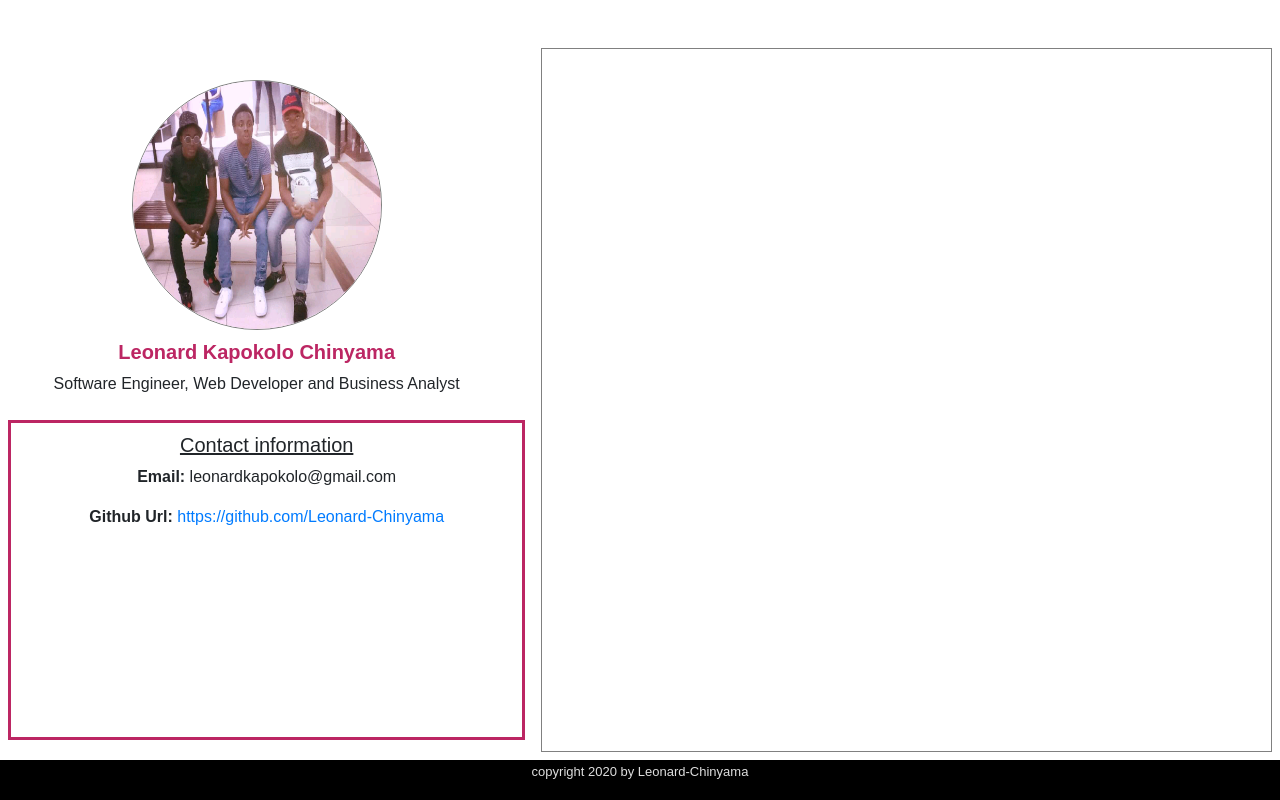
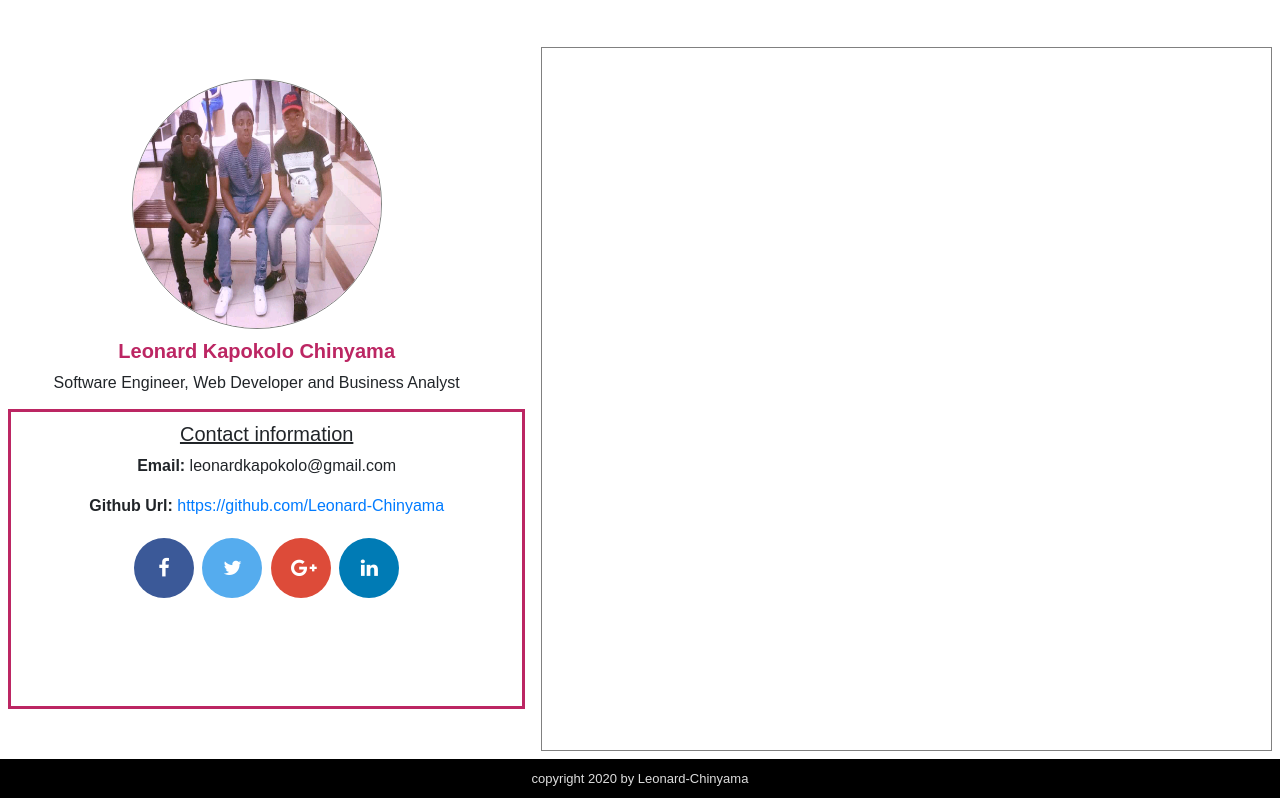
Before and after one commit to Leonard-Chinyama/myprofile, a plain HTML site: page index.html in a window 1280 px wide. Drawn offline with nearby package versions, Linux system fonts and the light colour scheme.

Commit message:
More changes

```diff
--- a/assests/css/index.css
+++ b/assests/css/index.css
@@ -1,18 +1,23 @@
 body{
  font-family: sans-serif;
- min-height: 750px;
 }
 
 header{
-  height: 5vh;
+  height: 39px;
 }
 
 footer {
-  height: 5vh;
+  height: 39px;
+  line-height: 39px;
+  text-align: center;
   background-color: black;
   color: #ddd;
   font-size: small;
   margin-bottom: 0px;
+}
+
+#footer-p {
+  vertical-align: middle;
 }
 
 .leftsection, .rightsection {
@@ -31,18 +36,19 @@ footer {
 
 
 .upperpart {
-  height: 45vh;
+  height: 350px;
   text-align: center;
   padding: 40px 20px 0 0;
 }
 
 .lowerpart {
   display: block;
-  height: 40vh;
+  height: 300px;
   border: 3px solid #BC2663;
   margin: 20px 8px 8px 8px;
   padding-top: 10px;
 }
+
 
 .centered{
   text-align: center;
@@ -72,3 +78,40 @@ footer {
 	font-weight: bold;
   color: #BC2663;
 }
+
+
+.fa {
+  padding: 20px;
+  font-size: 20px;
+  width: 60px;
+  height: 60px;
+  text-align: center;
+  text-decoration: none;
+  margin: 20px 2px;
+  border-radius: 50%;
+}
+
+.fa:hover {
+    opacity: 0.7;
+    text-decoration: none;
+}
+
+.fa-facebook {
+  background: #3B5998;
+  color: white;
+}
+
+.fa-twitter {
+  background: #55ACEE;
+  color: white;
+}
+
+.fa-google-plus {
+  background: #dd4b39;
+  color: white;
+}
+
+.fa-linkedin {
+  background: #007bb5;
+  color: white;
+}
--- a/index.html
+++ b/index.html
@@ -7,6 +7,7 @@
 
     <!-- CSS links -->
     <link rel="stylesheet" href="https://stackpath.bootstrapcdn.com/bootstrap/4.5.0/css/bootstrap.min.css" integrity="sha384-9aIt2nRpC12Uk9gS9baDl411NQApFmC26EwAOH8WgZl5MYYxFfc+NcPb1dKGj7Sk" crossorigin="anonymous">
+    <link rel="stylesheet" href="https://cdnjs.cloudflare.com/ajax/libs/font-awesome/4.7.0/css/font-awesome.min.css">
     <link rel="stylesheet" href="assests/css/index.css">
     <!-- CSS links end -->
 
@@ -40,6 +41,12 @@
                     https://github.com/Leonard-Chinyama
                   </a>
                 </div>
+                <div class="container centered">
+                  <a href="#" class="fa fa-facebook"></a>
+                  <a href="#" class="fa fa-twitter"></a>
+                  <a href="#" class="fa fa-google-plus"></a>
+                  <a href="#" class="fa fa-linkedin"></a>
+                </div>
               </div>
 
             </div>
@@ -65,9 +72,7 @@
 
 <!-- The footer may contain some social links and some copyright infor -->
   <footer class="footer no-gutters">
-    <div class="d-flex justify-content-center align-items-center" style="height: 100%;">
-      <p id="footer-p">copyright 2020 by Leonard-Chinyama</p>
-    </div>
+        <p id="footer-p">copyright 2020 by Leonard-Chinyama</p>
   </footer>
 
 
```
